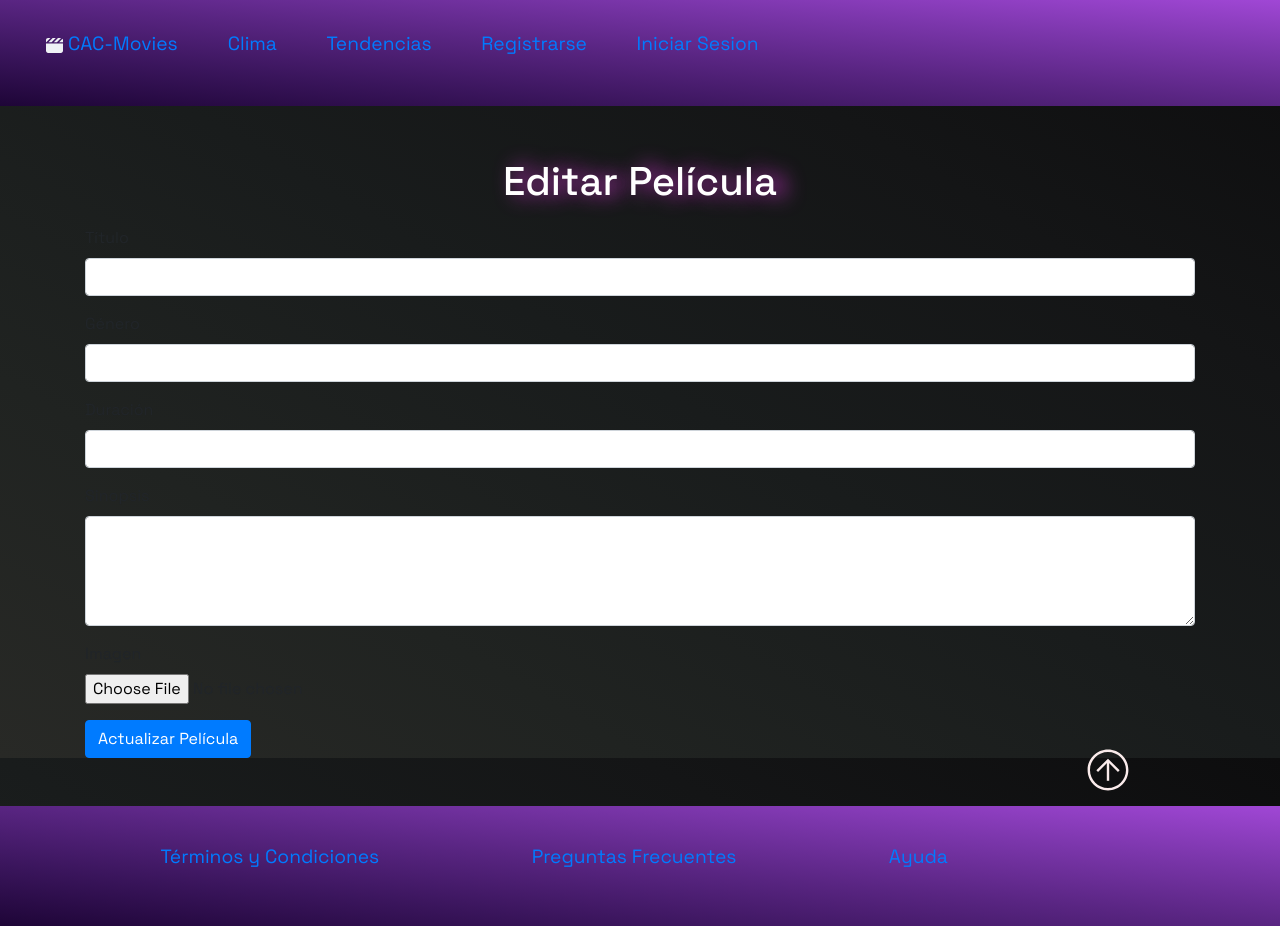
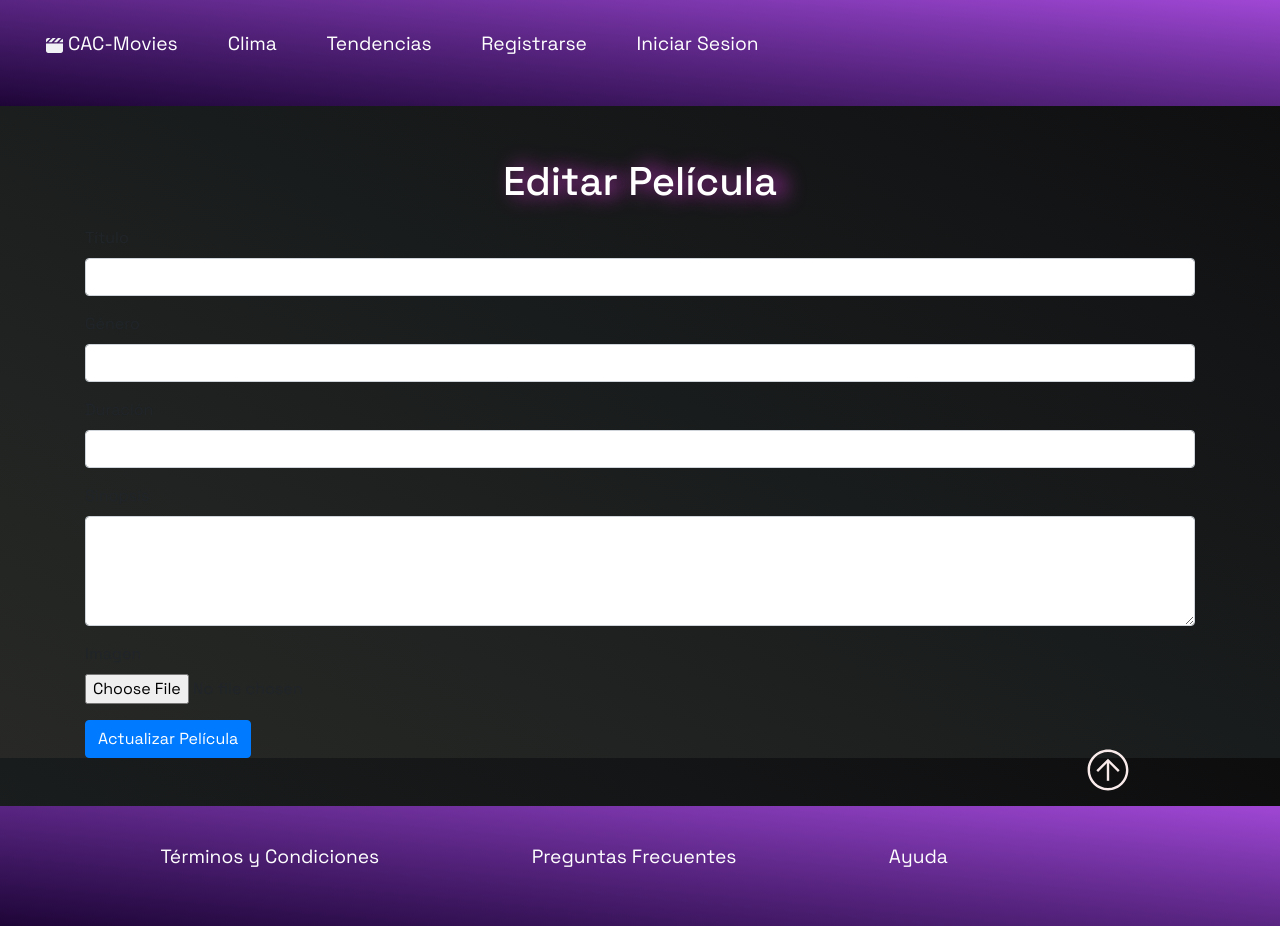
Before and after one commit to joskita/proyecto_peliculas_php_cac, a PHP site: page /editPelis.php?id=1 in a window 1280 px wide. Run offline with PHP 8.4, Linux system fonts and the light colour scheme; data that the repository does not hold is empty.

Commit message:
cambios en estilo

```diff
--- a/editPelis.php
+++ b/editPelis.php
@@ -39,11 +39,28 @@ if ($_SERVER['REQUEST_METHOD'] == 'POST') {
     <!--favicon-->
     <link rel="icon" type="image/png" href="assets/img/claqanim.png">
     <!--animate-->
+
     <link rel="stylesheet" href="https://cdnjs.cloudflare.com/ajax/libs/animate.css/4.1.1/animate.min.css"/>
     <!--css-->
     <link rel="stylesheet" href="css/styles.css">
     <!-- Bootstrap CSS -->
     <link href="https://stackpath.bootstrapcdn.com/bootstrap/4.5.2/css/bootstrap.min.css" rel="stylesheet">
+      <style>
+        .header a,
+        .footer a {
+            color: white;
+        }
+
+        .header a:hover,
+        .footer a:hover {
+            color: #ddd; /* Optional: lighter color on hover */
+        }
+
+        .header, .footer {
+            background-color: #333; /* Ensure contrast with white text */
+        }
+    </style>
+
 </head>
 <body>
 
--- a/index.php
+++ b/index.php
@@ -62,7 +62,7 @@ if ($_SERVER['REQUEST_METHOD'] == 'POST') {
             <h1>Películas y Series ilimitadas en un solo lugar</h1>
             <p>Disfrutá donde quieras.</p>
             <p>Cancelá en cualquier momento.</p>
-            <input class="input_registrarse" type="button" value="Registrarse" />
+            <input class="input_registrarse" type="button" value="Registrarse" onclick="window.location.href='registrarse.html'" />
         </section>
         <section class="seccion-secundaria">
             <h2>¿Qué estás buscando para ver?</h2>
```
